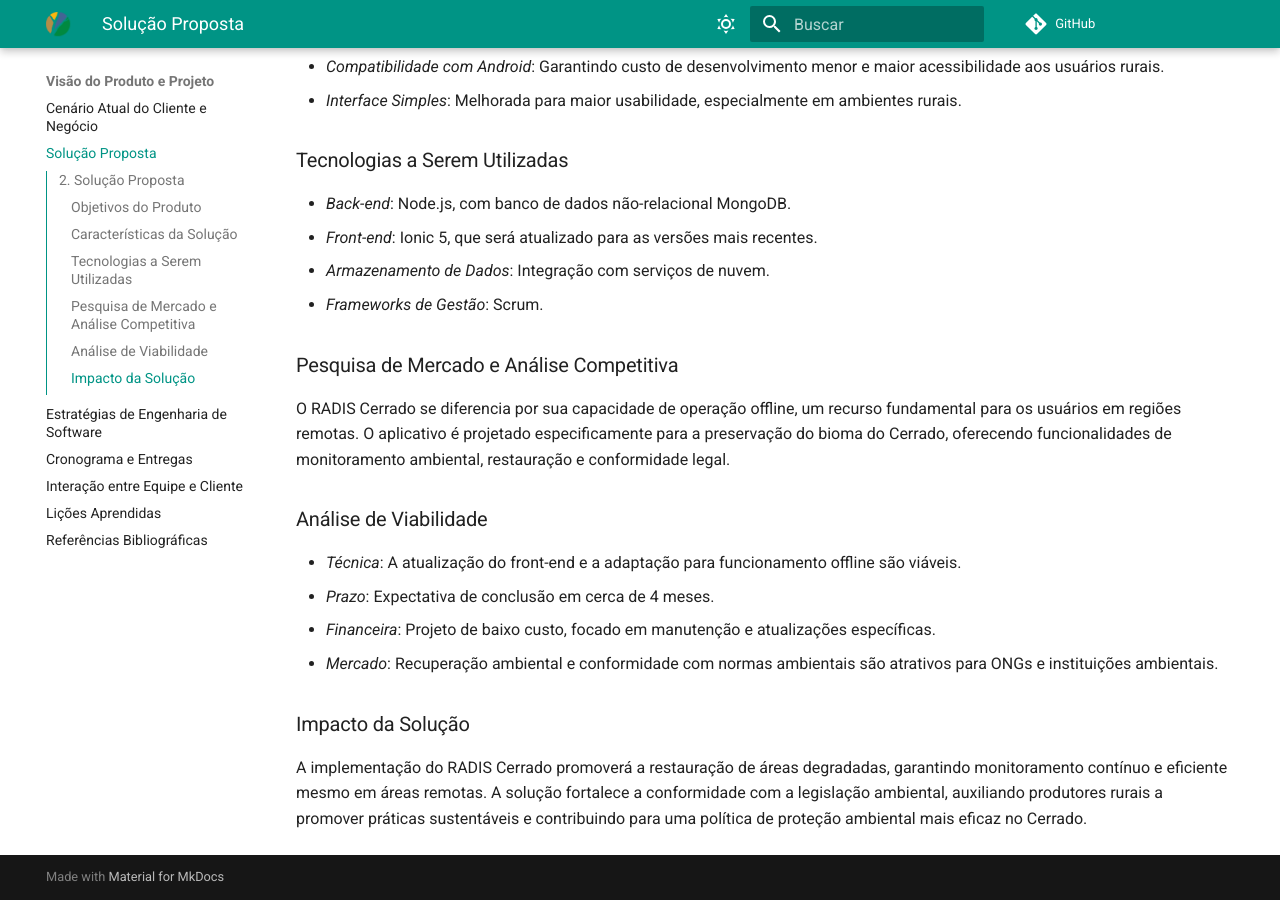
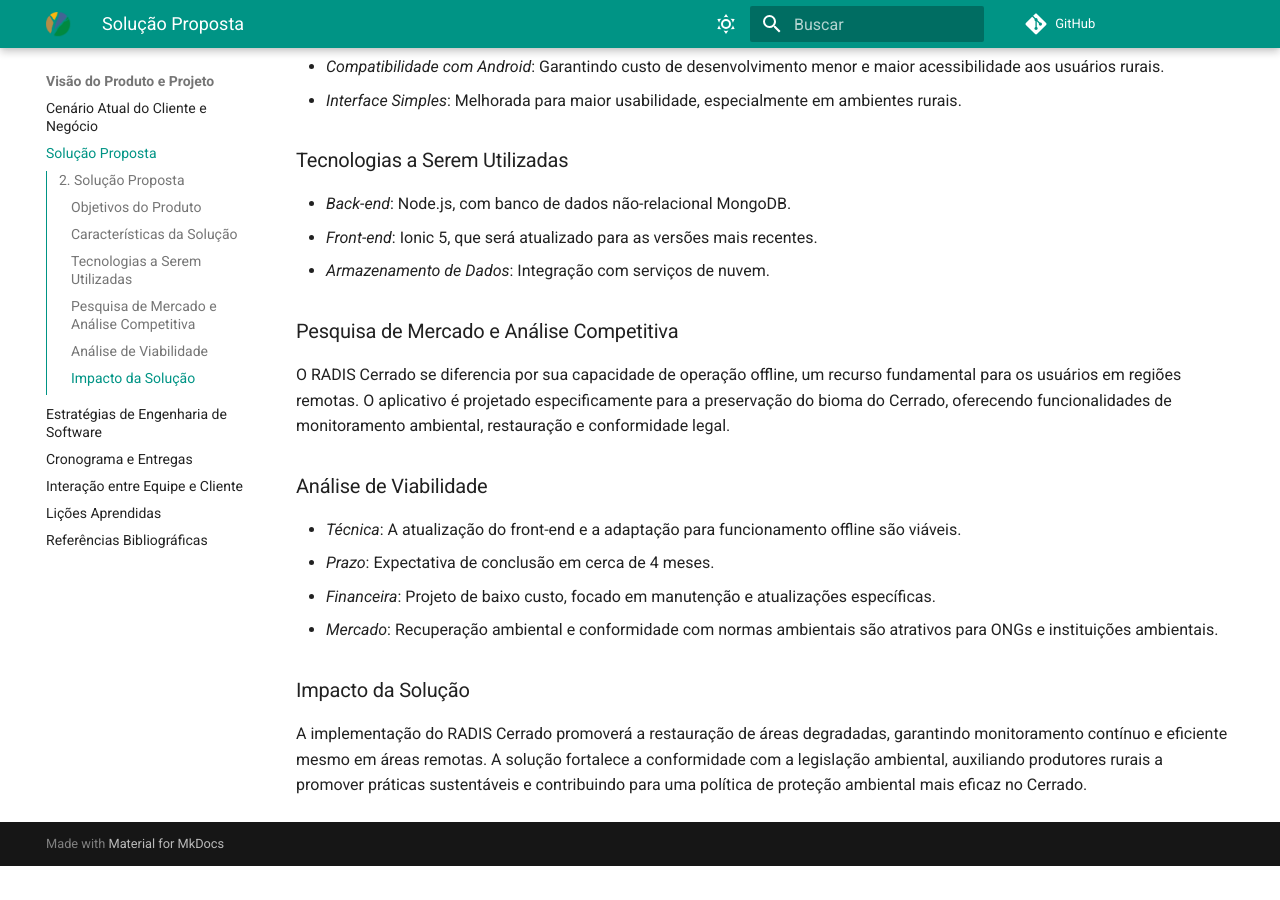
Before and after one commit to mdsreq-fga-unb/2024.2-T03-CerradoTech, an MkDocs documentation site: the page built from docs/sections/2-solucaoProposta.md, in a window 1280 px wide and 900 px high, scrolled down 685 px. Built offline with MkDocs 1.6.1 and Material for MkDocs 9.7.7, drawn with Linux system fonts in a browser that asks for light colours; comment, search, counter and statistics services are not loaded; after the commit the page ends 1551 px from its top, so only the background shows below that.

Commit message:
docs: Atualização nas tecnologias

```diff
--- a/docs/sections/2-solucaoProposta.md
+++ b/docs/sections/2-solucaoProposta.md
@@ -26,7 +26,6 @@ Para alcançar esse objetivo principal, espera-se que o RADIS Cerrado:
 - _Back-end_: Node.js, com banco de dados não-relacional MongoDB.
 - _Front-end_: Ionic 5, que será atualizado para as versões mais recentes.
 - _Armazenamento de Dados_: Integração com serviços de nuvem.
-- _Frameworks de Gestão_: Scrum.
 
 ### Pesquisa de Mercado e Análise Competitiva
 
```
